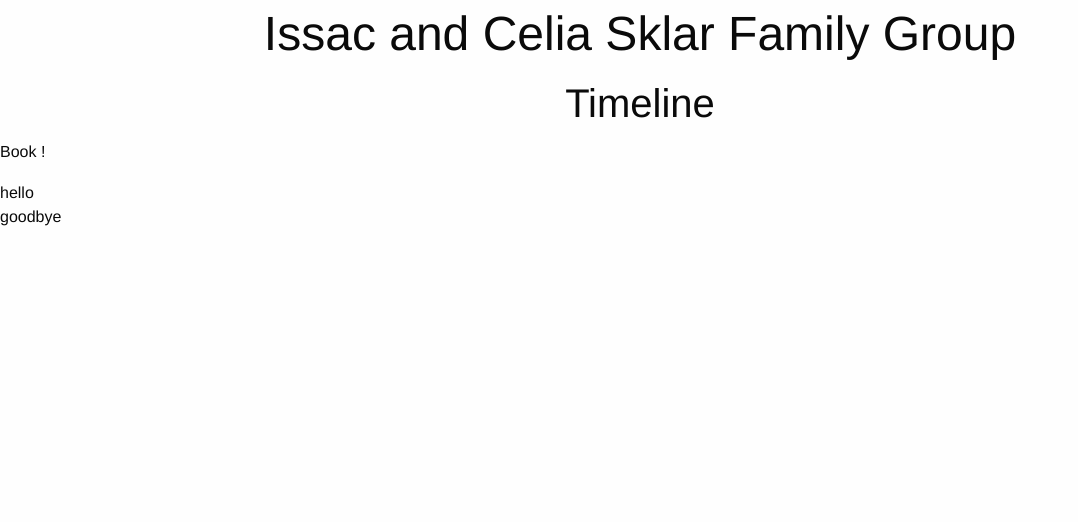
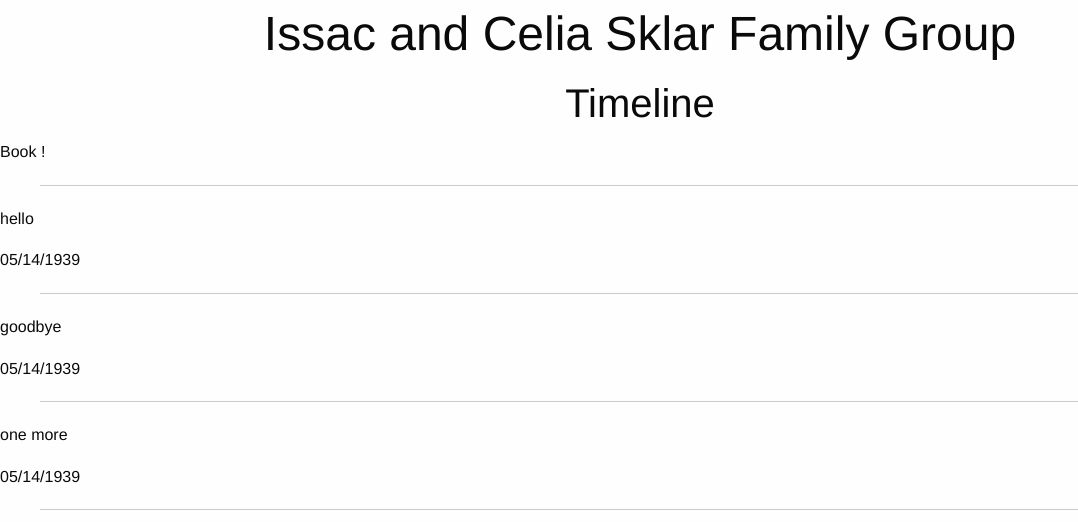
Before and after one commit to dabutvin/familygroup, a React app: page / in a window 1280 px wide. Shown: the top 522 px of the page, without its empty margins (0-1078 px from the left). Built offline with nearby package versions, Linux system fonts and the light colour scheme.

Commit message:
squash page and book into book.jsx

```diff
--- a/src/book.jsx
+++ b/src/book.jsx
@@ -1,14 +1,22 @@
 import React from 'react';
 
-import Page from './page.jsx';
+import Data from './data.jsx';
 
 class Book extends React.Component {
   render () {
     return (
     	<div>
     		<p> Book !</p>
-    		<Page num="0" />
-    		<Page num="1" />
+    		<hr />
+    		 {Data.pages.map(function (page) {
+    			return(
+    				<div>
+    					<p>{page.thing}</p>
+    					<p>{page.date}</p>
+    					<hr />
+    				</div>
+    			)
+    		 })}
     	</div>
     );
   }
--- a/src/data.jsx
+++ b/src/data.jsx
@@ -1,10 +1,19 @@
 export default {
 	"pages": [
 		{
+			"id": "hello",
+			"date": "05/14/1939",
 			"thing": "hello"
 		},
 		{
+			"id": "goodbye",
+			"date": "05/14/1939",
 			"thing": "goodbye"
+		},
+		{
+			"id": "one-more",
+			"date": "05/14/1939",
+			"thing": "one more"
 		}
 	]
 }
--- a/src/page.jsx
+++ /dev/null
@@ -1,21 +0,0 @@
-import React from 'react';
-import Data from './data.jsx';
-
-
-class Page extends React.Component {
-	constructor(props) {
-		super(props);
-		this.pageData = Data.pages[props.num];
-	}
-
-	render() {
-		return (
-			<div>
-				{this.pageData.thing}
-			</div>
-		);
-	}
-
-}
-
-export default Page;
```
